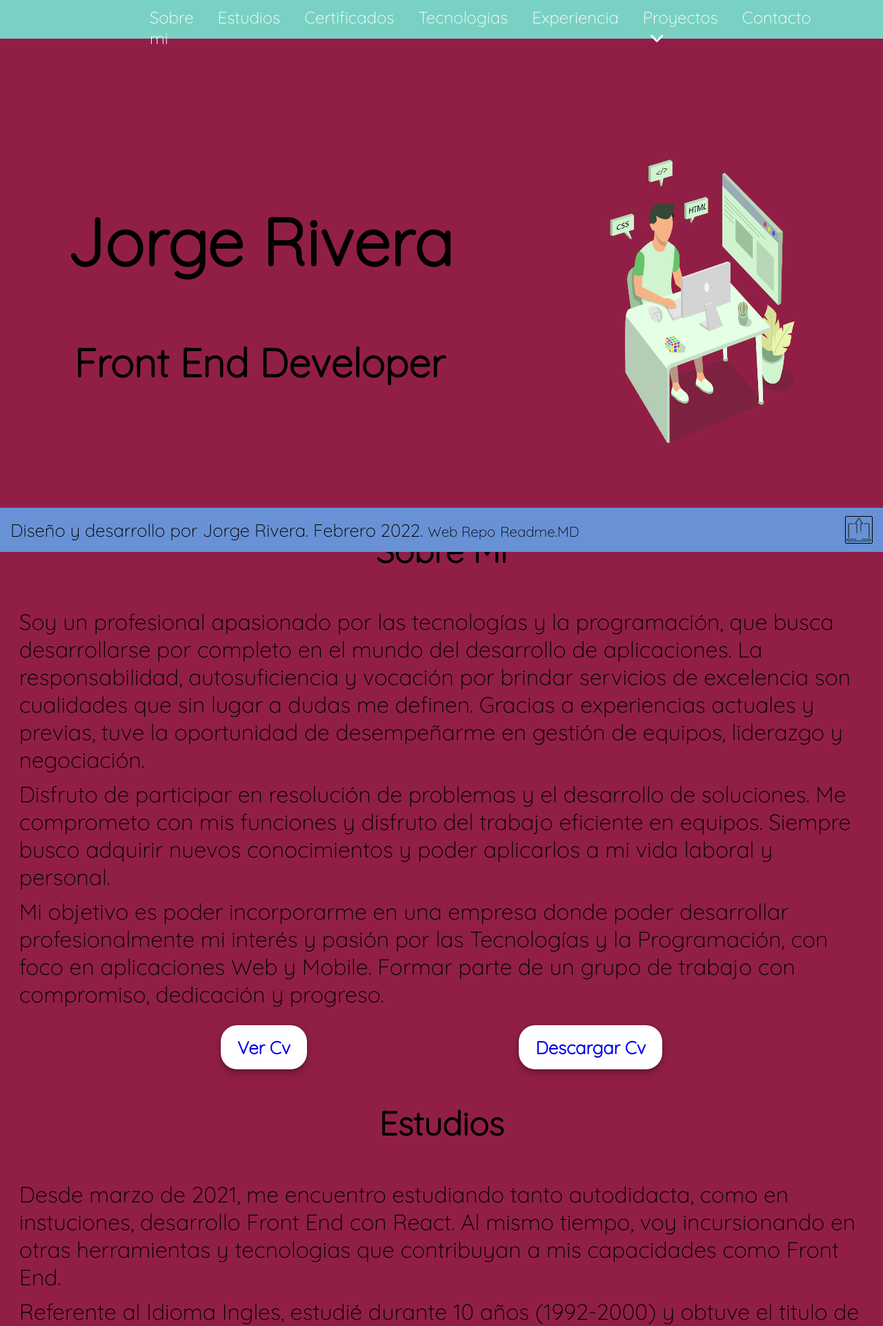
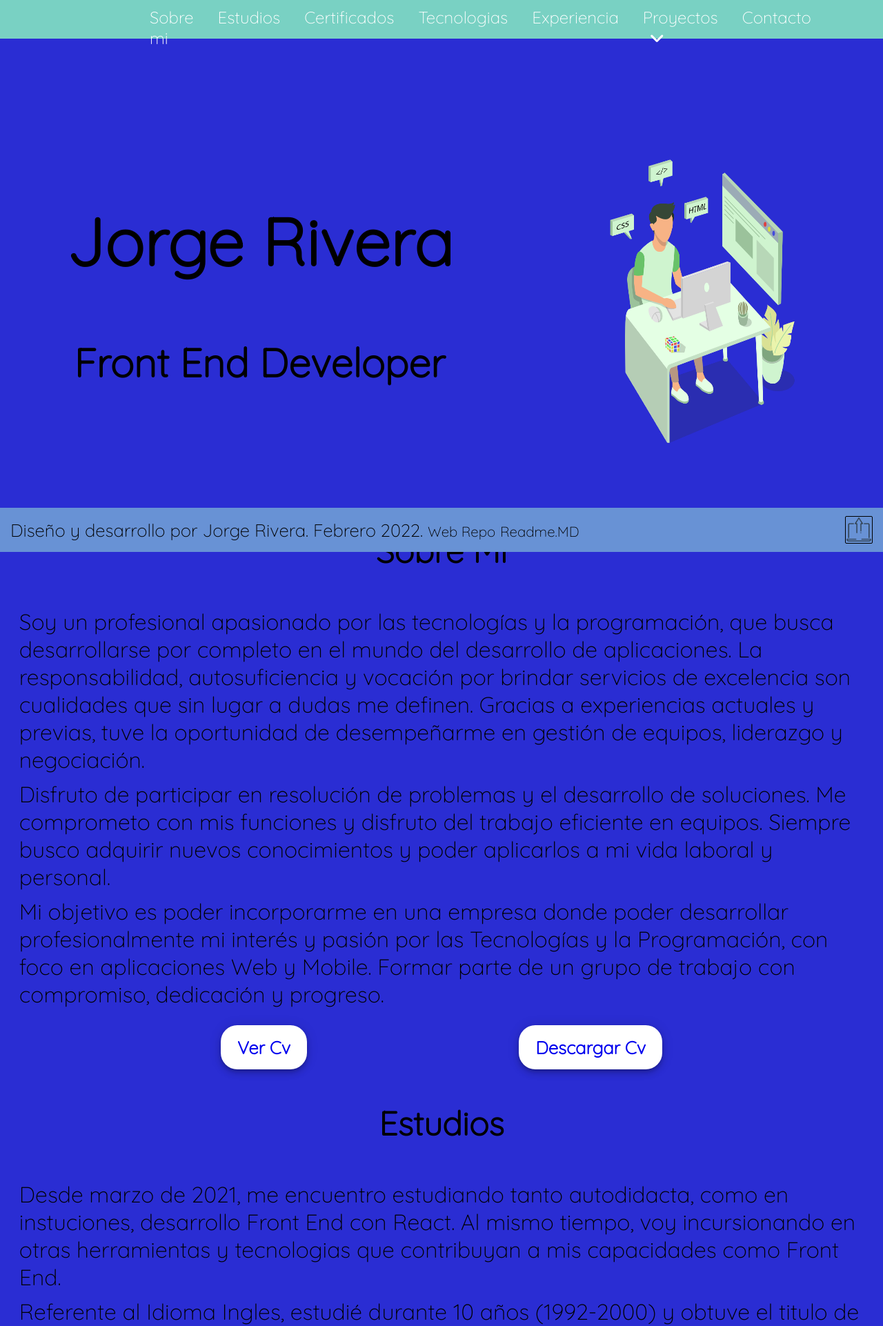
Before and after one commit to Yoryao/webPersonal, a PHP site: page / in a window 1280 px wide. Shown: the top 1922 px of the page at 69% size. Run offline with PHP 8.4, Linux system fonts and the light colour scheme; some libraries are stand-ins or nearby versions.

Commit message:
checking background color

```diff
--- a/style.css
+++ b/style.css
@@ -6,7 +6,7 @@
 }
 
 body {
-  background-color: #38c7a3;
+  background-color: #f8fcfb;
   margin: 0;
   width: 100%;
   scroll-behavior: smooth;
@@ -17,7 +17,7 @@ body {
 }
 
 #main {
-  background: #911f45;
+  background: #2a2dd3;
   width: 100%;
   margin-left: auto;
   margin-right: auto;
```
